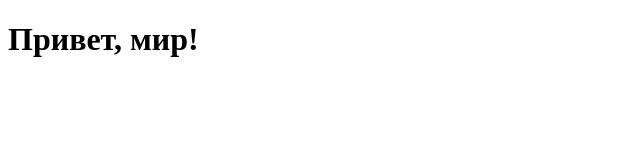
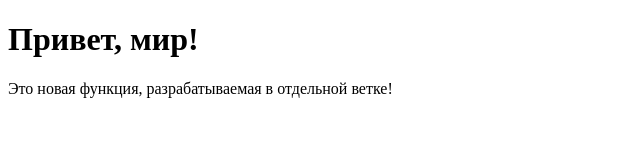
Before and after one commit to isipvdonufrienko/exam, a plain HTML site: page index.html in a window 1280 px wide. Shown: the whole page, without its empty margins (0-640 px from the left). Drawn offline with Linux system fonts and the light colour scheme.

Commit message:
Добавлен новый абзац в new-feature

```diff
--- a/index.html
+++ b/index.html
@@ -6,5 +6,6 @@
 </head>
 <body>
 <h1>Привет, мир!</h1>
+<p>Это новая функция, разрабатываемая в отдельной ветке!</p>
 </body>
 </html>
```
